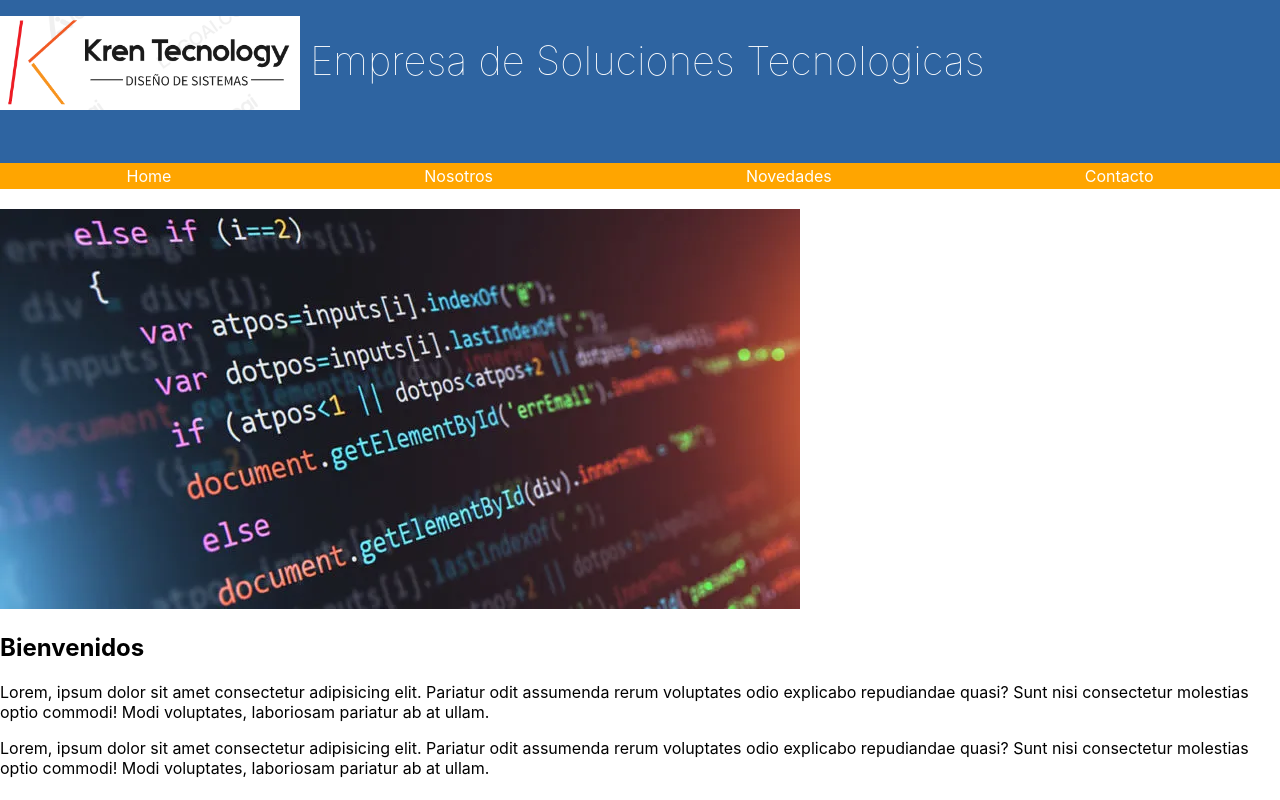
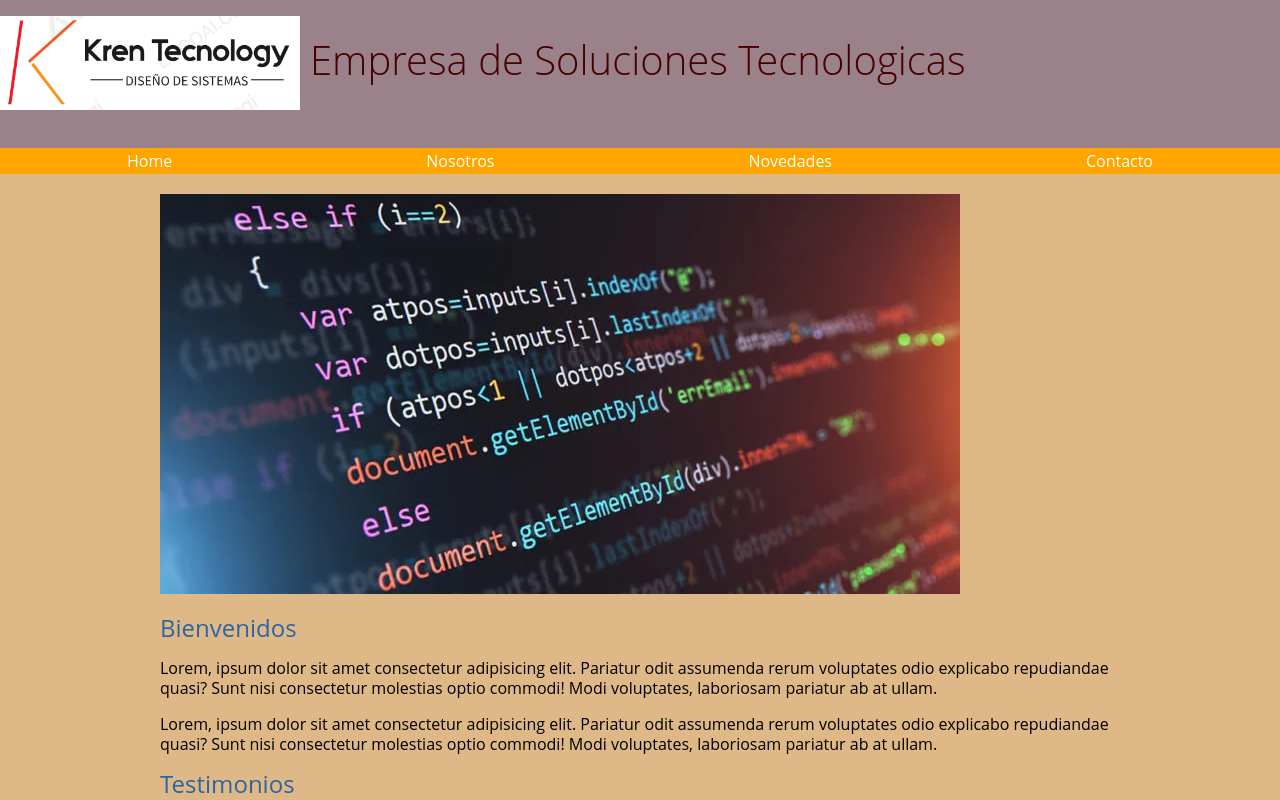
Before and after one commit to wmanqui/TPF_Diplo_UTN_Front, a React (Create React App) app: page / in a window 1280 px wide. Shown: the top 800 px of the page. Built offline with nearby package versions, Linux system fonts and the light colour scheme.

Commit message:
Se trabajo en los archivos de estilo del header y footer

```diff
--- a/src/App.css
+++ b/src/App.css
@@ -2,6 +2,7 @@ body{
   font-family: 'Open Sans', sans-serif ;
   font-size: 16px;
   line-height: 20px;
+  background-color: burlywood;
 }
 
 .holder{
--- a/src/App.js
+++ b/src/App.js
@@ -9,7 +9,7 @@ import HomePage from "./pages/HomePage";
 import UsPage from "./pages/UsPage";
 import NovedadesPage from "./pages/NovedadesPage";
 
-//import './App.css';
+import './App.css';
 
 function App() {
   return (
--- a/src/components/layout/Footer.js
+++ b/src/components/layout/Footer.js
@@ -6,7 +6,6 @@ const Footer = (prompt) =>{
         <footer>
             <p>Diseñado por Walter Manqui -&copy; 2023</p>
         </footer>
-
     );
 }
 
--- a/src/components/layout/Header.js
+++ b/src/components/layout/Header.js
@@ -4,7 +4,7 @@ import '../../styles/components/layout/Header.css'
 const Header = (prompt) =>{
     return(
         <header>
-            <div className="holder">
+            <div>
                 <img src="img/logo.png" width="300" alt="Kreen Tecnology"/>
                 <h1>Empresa de Soluciones Tecnologicas</h1>
             </div>
--- a/src/styles/components/layout/Footer.css
+++ b/src/styles/components/layout/Footer.css
@@ -1,3 +1,4 @@
+
 footer{
     background-color: #cc7;
     clear: both;
--- a/src/styles/components/layout/Header.css
+++ b/src/styles/components/layout/Header.css
@@ -1,10 +1,10 @@
 header{
-    background-color: #2e64a1;
+    background-color: #9b8189;
     padding: 16px 0;
 }
 
 header h1{
-    color:white;
+    color:rgb(68, 0, 0);
     font-size: 40px;
     font-weight: 100;
     /*font-style: italic;*/
```
